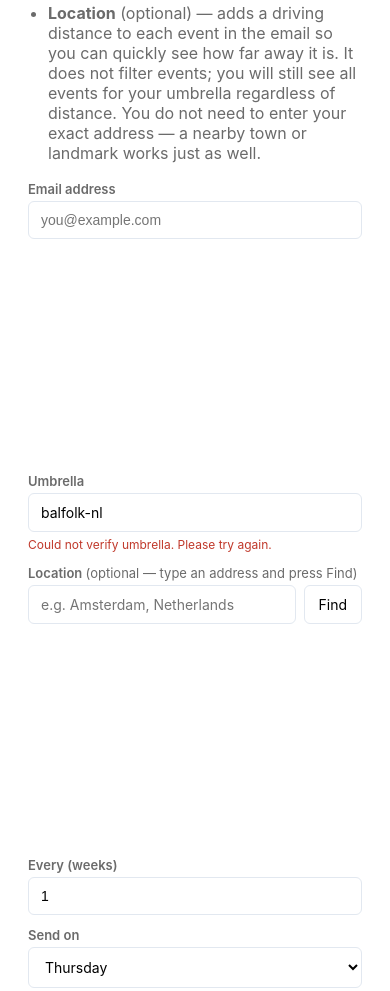
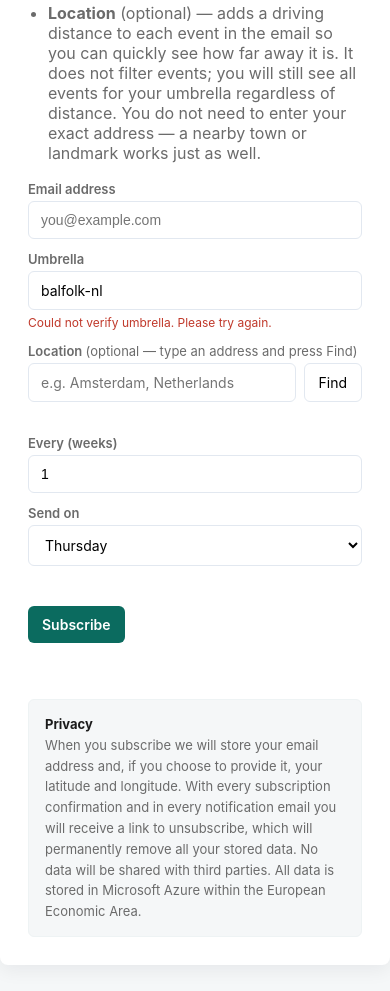
Before and after one commit to autosysops/StaticWebApp_PlugEventsTools, a website: page tools/Notifications.html in a window 390 px wide. Shown: the part 493-1484 px from the top of the page. Drawn offline with Linux system fonts and the light colour scheme; no server answers.

Commit message:
fix lay-out on mobile again

```diff
--- a/styles/site.css
+++ b/styles/site.css
@@ -24,7 +24,7 @@ button.ghost{background:#fff;color:var(--accent);border:1px solid #d1e7e2;font-w
 .tool.secondary{background:#fff;color:var(--accent);border:1px solid #d1e7e2}
 
 /* Forms responsiveness */
-.controls{display:flex;gap:12px;flex-wrap:wrap;margin-bottom:16px}
+.controls{display:flex;gap:12px;flex-wrap:wrap;margin-bottom:16px;align-items:flex-start}
 .controls .field{display:flex;flex-direction:column;min-width:160px}
 
 @media (max-width:640px){
@@ -32,6 +32,8 @@ button.ghost{background:#fff;color:var(--accent);border:1px solid #d1e7e2;font-w
   .tool{width:100%}
   .controls{flex-direction:column}
   .controls .field{width:100%;min-width:0}
+  /* In column mode flex-basis becomes a height; reset wide fields to auto height */
+  .controls .field.wide{flex:none;width:100%}
 }
 
 /* Typography and small helpers */
--- a/tools/Notifications.html
+++ b/tools/Notifications.html
@@ -30,11 +30,10 @@
 		.location-hint{font-size:12px;margin-top:5px;min-height:16px;color:var(--muted);word-break:break-word}
 		.location-hint.found{color:var(--accent)}
 		.location-hint.notfound{color:#c0392b}
-		.btn-row{display:flex;gap:8px;align-items:flex-end;margin-top:auto}
-		@media (max-width:600px){
+		.btn-row{display:flex;gap:8px;align-items:flex-end;margin-top:8px}
+		@media (max-width:640px){
 			.controls{flex-direction:column}
-			.field,.field.wide{min-width:0;width:100%}
-			.btn-row{margin-top:8px}
+			.field,.field.wide{min-width:0;width:100%;flex:none}
 		}
 		.privacy{margin-top:20px;padding:14px 16px;background:#f5f7f8;border-radius:6px;font-size:13px;color:var(--muted);border:1px solid #eef3f4;line-height:1.6}
 		.privacy strong{color:#1b1b1b}
```
